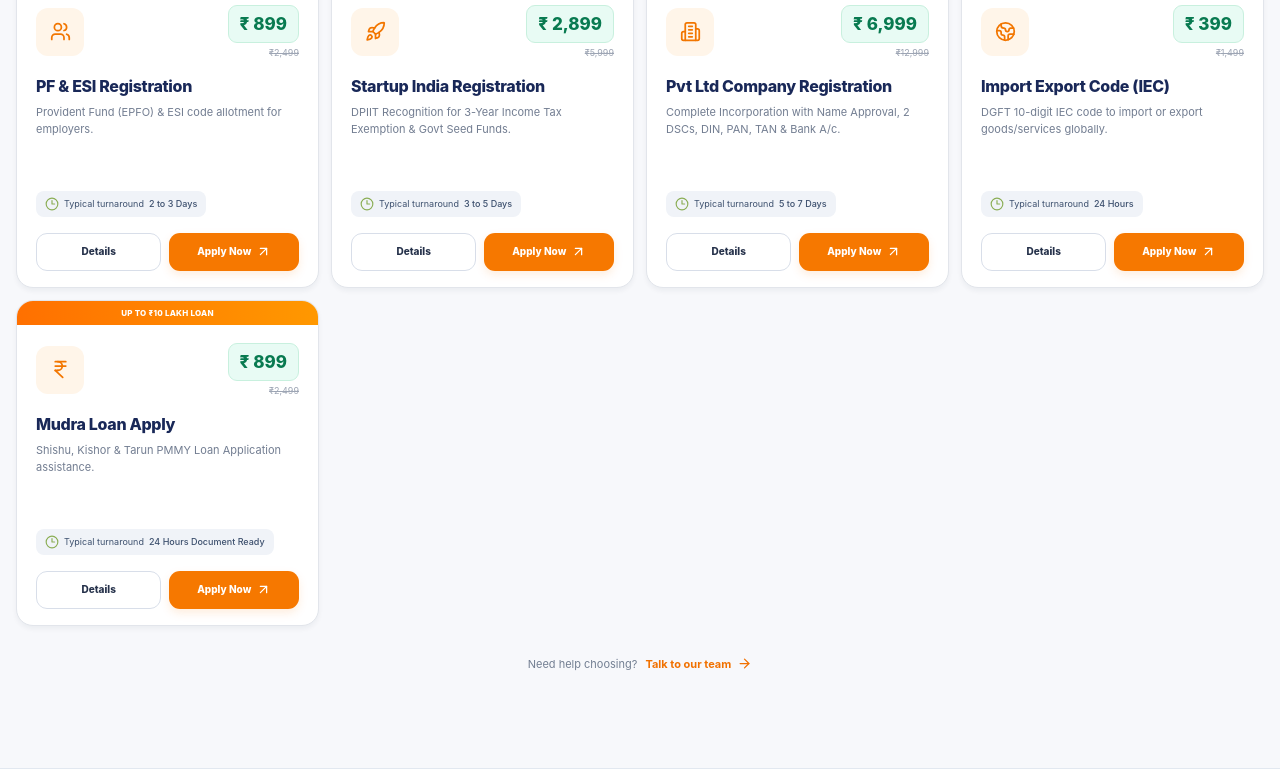
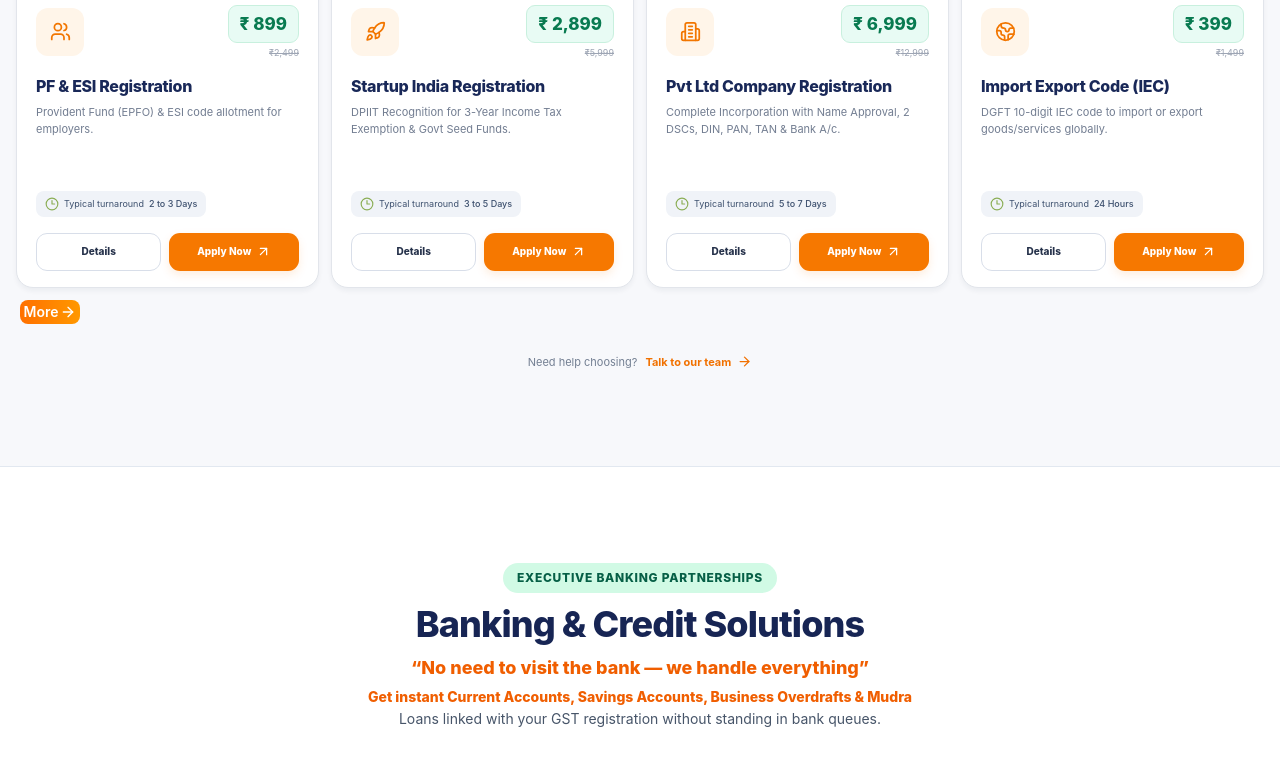
Before and after one commit to DevSank2006/TaxIndia, a React (Vite) app: page / in a window 1280 px wide. Shown: the part 1923-2700 px from the top of the page. Built offline with nearby package versions, Linux system fonts and the light colour scheme.

Commit message:
footer udpated

```diff
--- a/src/components/Footer.jsx
+++ b/src/components/Footer.jsx
@@ -107,6 +107,25 @@
             Independent tax and business services support platform.
           </span>
         </div>
+
+          <div className="text-xs !w-full pb-2  !mx-auto  flex gap-x-1 pl-2 md:pl-6 lg:pl-12">
+
+
+            <div className="font-semibold pt-1 pl-6 text-[#a1a1a1]">This website is developed by</div>
+            <a
+  href="https://anantplus.com/"
+  target="_blank"
+  rel="noopener noreferrer"
+  className="font-semibold pt-1 text-[#dbdbdd]"
+
+>
+  Anantplus
+</a>
+          </div>
+
+
+
+
       </div>
     </footer>
   );
--- a/src/components/Services.jsx
+++ b/src/components/Services.jsx
@@ -9,6 +9,10 @@
   const [active, setActive] = useState("All Services");
   const [query, setQuery] = useState("");
   const [dialog, setDialog] = useState(null);
+  const [showAll, setShowAll] = useState(false);
+  const [more, setMore] = useState(true);
+
+
   const visible = useMemo(
     () =>
       services.filter(
@@ -19,9 +23,12 @@
     [active, query],
   );
   const apply = (service) => {
+    console.log(service)
     onApply(service.name);
     setDialog({ service, mode: "apply" });
   };
+  const cards=showAll?services:services.slice(0,12);
+  console.log(cards)
   return (
     <section className="section services-section" id="services">
       <div className="container">
@@ -60,7 +67,7 @@
         </div>
         <div className=" grid grid-cols-4 gap-3 max-[1050px]:grid-cols-2 max-[640px]:grid-cols-1 ">
           {visible.length ? (
-            visible.map((service) => (
+            cards.map((service) => (
               <ServiceCard
                 key={service.name}
                 service={service}
@@ -73,6 +80,22 @@
               No matching services. Try a different search.
             </div>
           )}
+
+
+          {more ?<div
+  onClick={() => {
+    setShowAll(true);
+    setMore(false);
+  }
+
+
+  }
+ className="flex w-15 cursor-pointer items-center justify-center gap-0.5 rounded-lg ml-1 h-6 bg-[linear-gradient(90deg,#ff7000,#ff9800)] text-sm font-semibold text-white transition hover:opacity-90"
+>
+  <span className="font-semibold">More</span> <ArrowRight size={16} />
+</div>:""}
+
+
         </div>
         <div className="services-note">
           <span>Need help choosing?</span>
```
